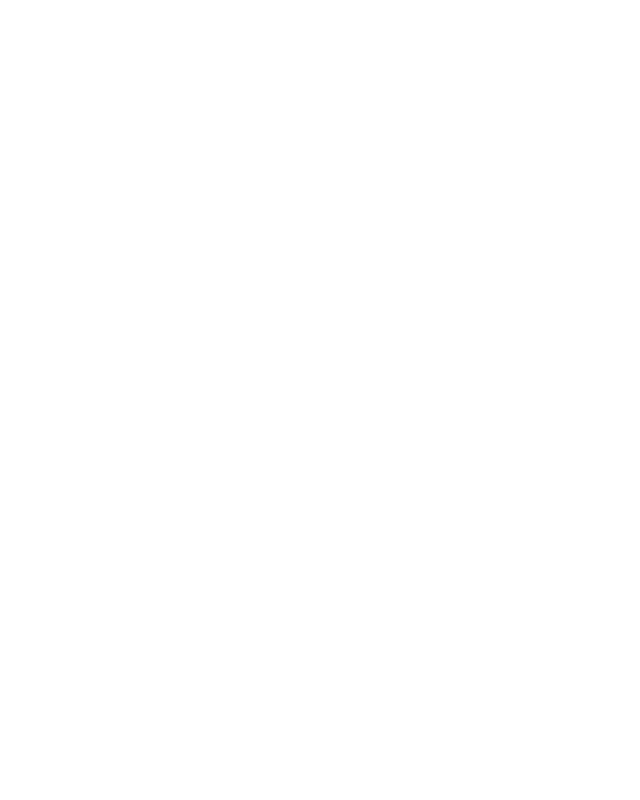
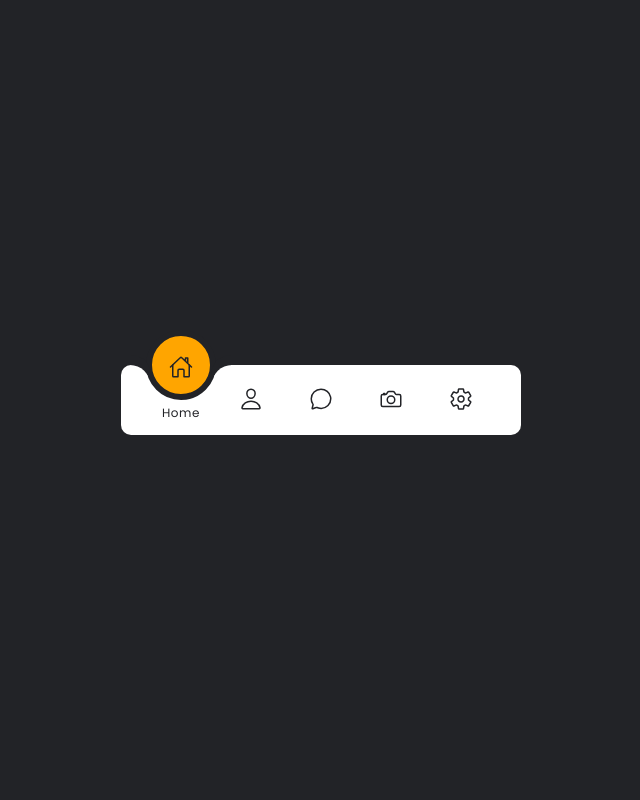
Before and after one commit to vishalsallagargi/Navigation-Menu, a PHP site: page / in a window 1280 px wide. Before the commit the part shown is empty. Shown: the whole page, without its empty margins (319-959 px from the left). Run offline with PHP 8.4, Linux system fonts and the light colour scheme.

Commit message:
Updated index.php style.css

```diff
--- a/index.php
+++ b/index.php
@@ -4,9 +4,69 @@
     <meta charset="UTF-8">
     <meta http-equiv="X-UA-Compatible" content="IE=edge">
     <meta name="viewport" content="width=device-width, initial-scale=1.0">
-    <title>Document</title>
+    <title>Magic Menu Indicator</title>
+    <link rel="stylesheet" type="text/css" href="style.css">
 </head>
 <body>
+    <div class="navigation">
+        <ul>
+            <li class="list active">
+                <a href="#">
+                    <span class="icon">
+                        <ion-icon name="home-outline"></ion-icon>
+                    </span>
+                    <span class="text">Home</span>
+                </a>
+            </li>
+            <li class="list">
+                <a href="#">
+                    <span class="icon">
+                    <ion-icon name="person-outline"></ion-icon>
+                    </span>
+                    <span class="text">Profile</span>
+                </a>
+            </li>
+            <li class="list">
+                <a href="#">
+                    <span class="icon">
+                        <ion-icon name="chatbubble-outline"></ion-icon>
+                    </span>
+                    <span class="text">Message</span>
+                </a>
+            </li>
+            <li class="list">
+                <a href="#">
+                    <span class="icon">
+                        <ion-icon name="camera-outline"></ion-icon>
+                    </span>
+                    <span class="text">Photos</span>
+                </a>
+            </li>
+            <li class="list">
+                <a href="#">
+                    <span class="icon">
+                        <ion-icon name="settings-outline"></ion-icon>
+                    </span>
+                    <span class="text">Settings</span>
+                </a>
+            </li>
+            <div class="indicator"></div>
+        </ul>
+    </div>
 
+    <script>
+        const list = document.querySelectorAll('.list');
+        function activeLink(){
+            list.forEach((item) =>
+            item.classList.remove('active'));
+            this.classList.add('active');
+        }
+        list.forEach((item) =>
+        item.addEventListener('click', activeLink));
+    </script>
+
+
+    <script type="module" src="https://unpkg.com/ionicons@7.1.0/dist/ionicons/ionicons.esm.js"></script>
+    <script nomodule src="https://unpkg.com/ionicons@7.1.0/dist/ionicons/ionicons.js"></script>
 </body>
 </html>
--- /dev/null
+++ b/style.css
@@ -0,0 +1,147 @@
+@import url('https://fonts.googleapis.com/css? family=Poppins:100,200,300,400,500,600,700,800,900');
+
+*
+{
+    margin: 0;
+    padding: 0;
+    box-sizing: border-box;
+    font-family: 'Poppins', sans-serif;
+}
+:root
+{
+    --clr: #222327;
+}
+body
+{
+    display: flex;
+    justify-content: center;
+    align-items: center;
+    min-height: 100vh;
+    background: var(--clr);
+}
+.navigation
+{
+    position: relative;
+    width: 400px;
+    height: 70px;
+    background-color: #fff;
+    display: flex;
+    justify-content:center;
+    align-items: center;
+    border-radius: 10px;
+}
+.navigation ul
+{
+    display: flex;
+    width: 350px;
+}
+
+.navigation ul li
+{
+    position: relative;
+    list-style: none;
+    width: 70px;
+    height: 70px;
+    z-index: 1;
+}
+.navigation ul li a
+{
+    position: relative;
+    display: flex;
+    justify-content: center;
+    align-items: center;
+    flex-direction: column;
+    width: 100%;
+    text-align: center;
+    font-weight: 500;
+}
+.navigation ul li a .icon
+{
+    position: relative;
+    display: block;
+    line-height: 75px;
+    font-size: 1.5em;
+    text-align: center;
+    transition: 0.5s;
+    color: var(--clr);
+}
+.navigation ul li.active a .icon
+{
+    transform:translateY(-32px);
+}
+.navigation ul li a .text
+{
+    position:absolute;
+    color: var(--clr);
+    font-weight: 400;
+    font-size: 0.75em;
+    letter-spacing: 0.05em;
+    transition: 0.5s;
+    opacity: 0;
+    transform:translateY(20px);
+}
+.navigation ul li.active a .text
+{
+    opacity: 1;
+    transform: translateY(10px);
+}
+.indicator
+{
+    position: absolute;
+    top: -50%;
+    width: 70px;
+    height:70px;
+    background-color: orange;
+    border-radius: 50%;
+    border: 6px solid var(--clr);
+    transition: 0.5s;
+}
+.indicator::before
+{
+    content: '';
+    position: absolute;
+    top: 50%;
+    left: -22px;
+    width: 20px;
+    height: 20px;
+    background: transparent;
+    border-top-right-radius: 20px;
+    box-shadow: 1px -10px 0 0 var(--clr);
+}
+.indicator::after
+{
+    content: '';
+    position: absolute;
+    top: 50%;
+    right: -22px;
+    width: 20px;
+    height: 20px;
+    background: transparent;
+    border-top-left-radius: 20px;
+    box-shadow: -1px -10px 0 0 var(--clr);
+}
+
+.navigation ul li:nth-child(1).active ~ .indicator
+{
+    transform:translateX(calc(70px * 0));
+}
+
+.navigation ul li:nth-child(2).active ~ .indicator
+{
+    transform:translateX(calc(70px * 1));
+}
+
+.navigation ul li:nth-child(3).active ~ .indicator
+{
+    transform:translateX(calc(70px * 2));
+}
+
+.navigation ul li:nth-child(4).active ~ .indicator
+{
+    transform:translateX(calc(70px * 3));
+}
+
+.navigation ul li:nth-child(5).active ~ .indicator
+{
+    transform:translateX(calc(70px * 4));
+}
```
